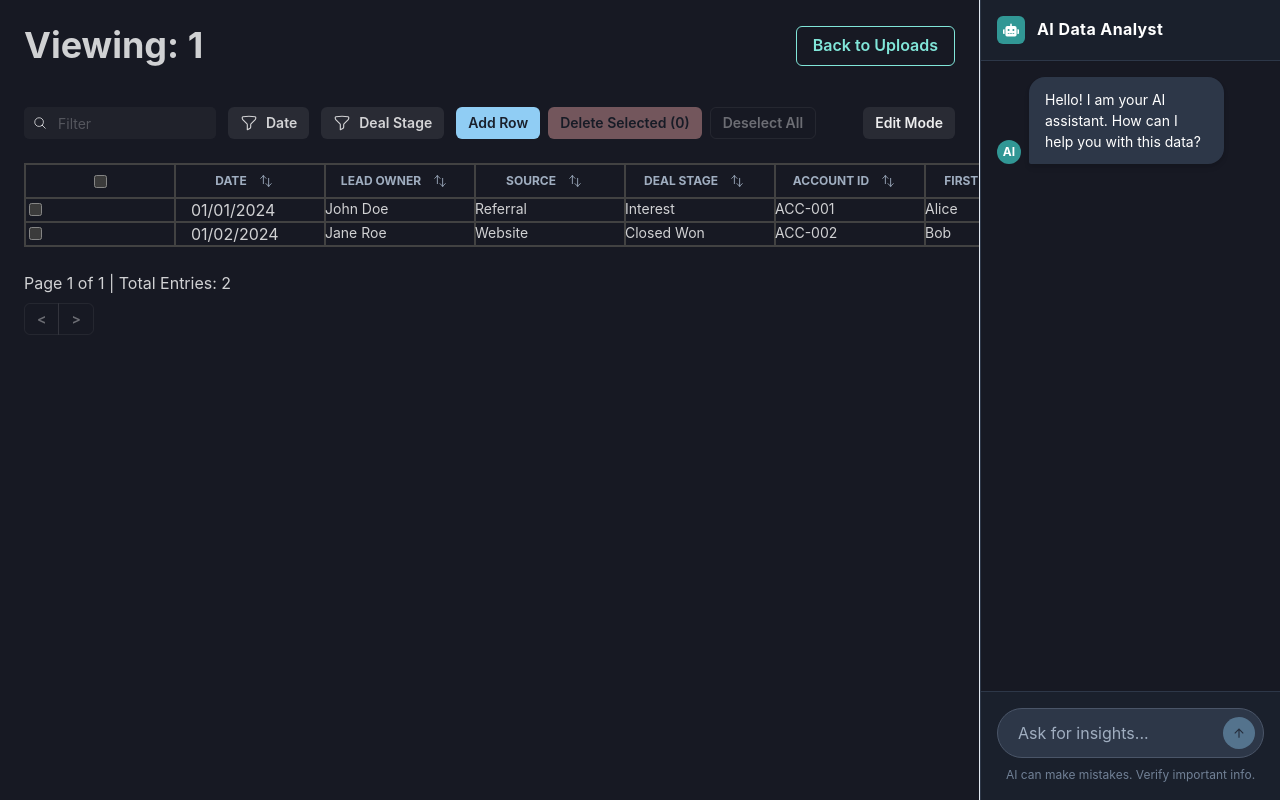
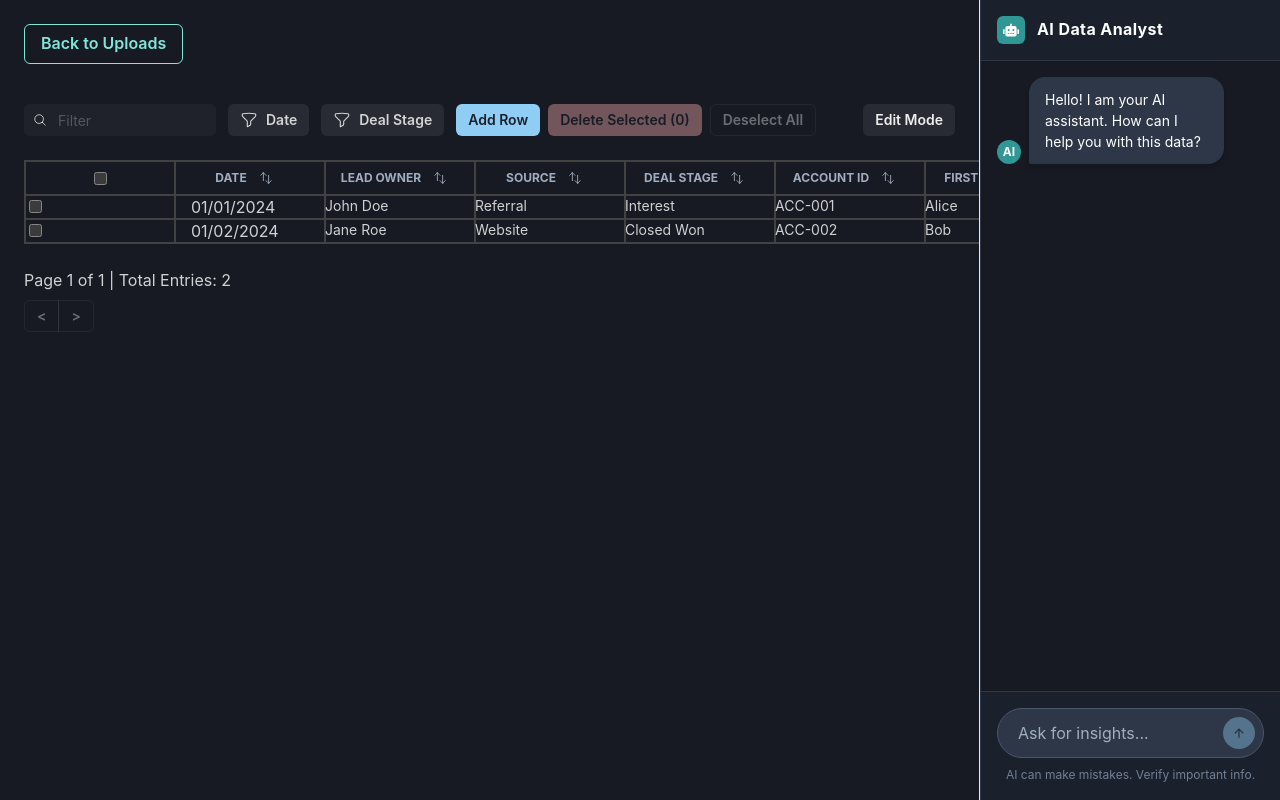
Before and after one commit to 14104647ls3/inno-demo, a React (Vite) app: page /view/1 in a window 1280 px wide. Built offline with nearby package versions, Linux system fonts and the light colour scheme.

Commit message:
fix: small changes to wordings

```diff
--- a/src/components/CsvViewer.jsx
+++ b/src/components/CsvViewer.jsx
@@ -6,7 +6,7 @@ const CsvViewer = ({ tableName }) => {
     return (
         <Box>
             <Box display="flex" justifyContent="space-between" alignItems="center" mb={10}>
-                <Heading>Viewing: {tableName}</Heading>
+                {/* <Heading>Viewing: {tableName}</Heading> */}
                 <Button as={Link} to="/upload" colorScheme="teal" variant="outline">
                     Back to Uploads
                 </Button>
--- a/src/components/LlmPanel.jsx
+++ b/src/components/LlmPanel.jsx
@@ -35,7 +35,7 @@ const LlmPanel = ({ table_id }) => {
             console.error("LLM Error:", error);
             setMessages(prev => [
                 ...prev,
-                { role: 'assistant', content: "Sorry, I encountered an error communicating with the AI server." }
+                { role: 'assistant', content: "Oops! My digital brain just tripped over a power cord. Can we try that again?" }
             ]);
         } finally {
             setIsLoading(false);
```
